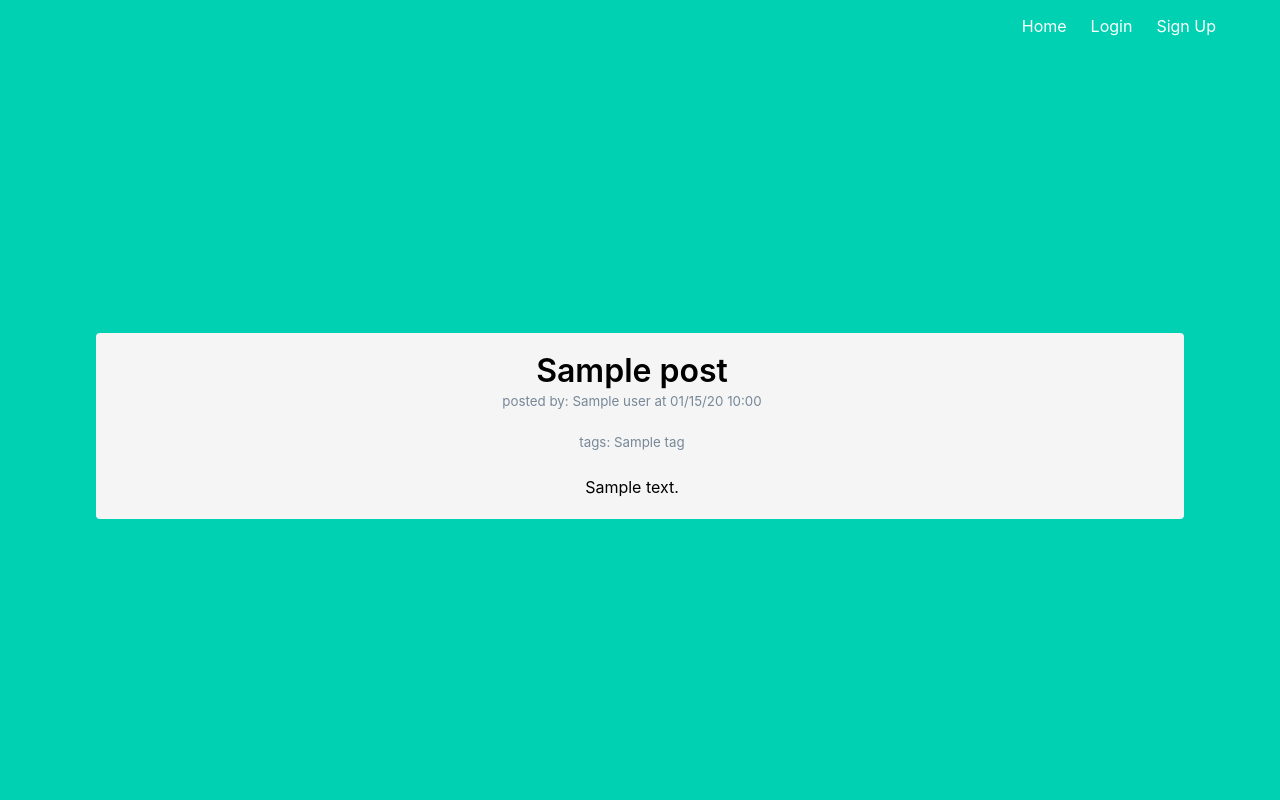
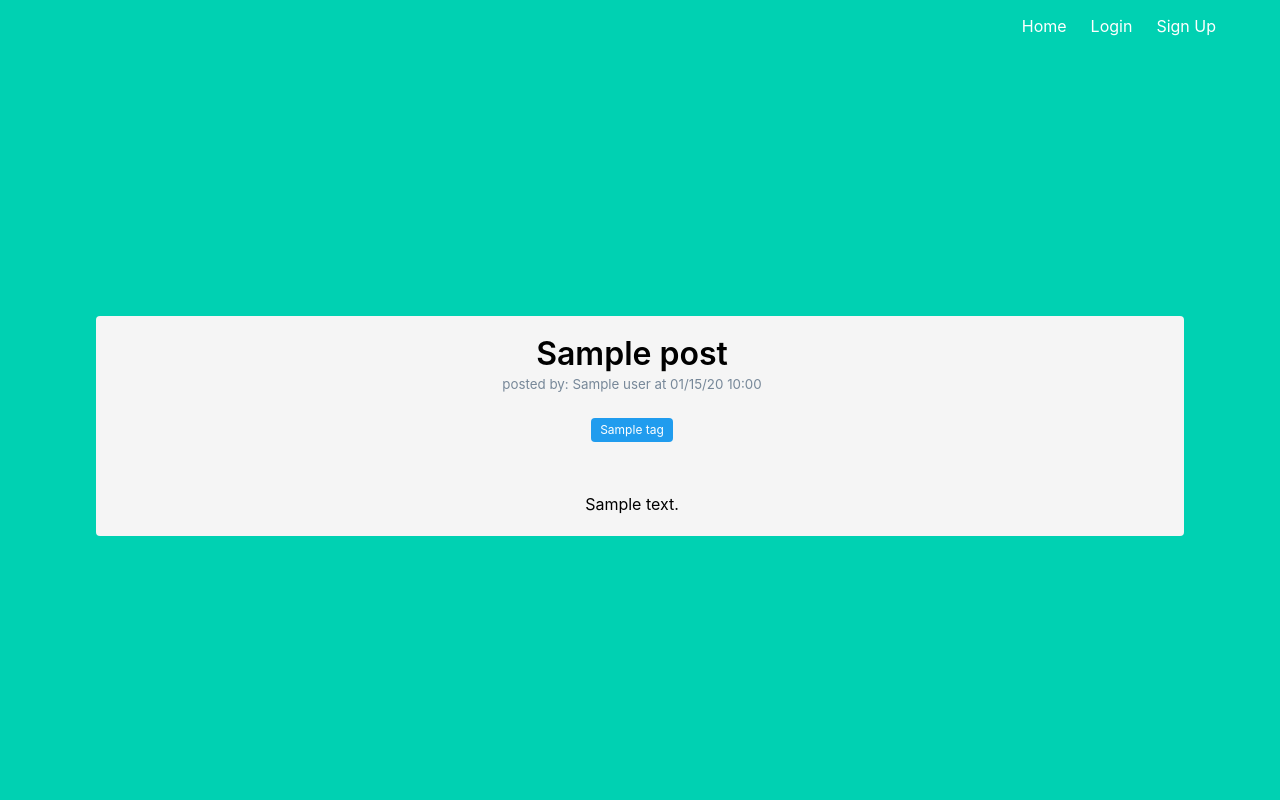
Before and after one commit to mehak24k/epiphany, a Python web app: template templates/blog/post.html in a window 1280 px wide. Run offline with Jinja, Linux system fonts and the light colour scheme; the template is opened without the code that fills it: most values are stand-ins (such as "Sample title", 1, 10 or a date in 2020).

Commit message:
tag view changed

```diff
--- a/templates/blog/post.html
+++ b/templates/blog/post.html
@@ -9,13 +9,13 @@
       </h2>
       <h5 class="subtitle" style="color:lightslategray; font-size: smaller;">posted by: {{ post.user.name }} at {{ post.timestamp.strftime('%x %H:%M') }}</h5>
       {% for tag in post.tags %}
-        <h5 class="subtitle" style="color:lightslategray; font-size: smaller;">tags: {{ tag.name }} </h5>
+        <span class="tag is-info"> {{ tag.name }} </span>
       {% endfor %}
+      <hr>
       {% if post.is_file %}
       <video width="700" height="500" controls>
       <source src="{{ url_for('static', filename=post.body) }}" type="video/mp4">
       </video>
-      <p>{{post.body}}</p>
       {% endif %}
       {% if not post.is_file %}
       <h3 class="body" style="color:black;">
```
